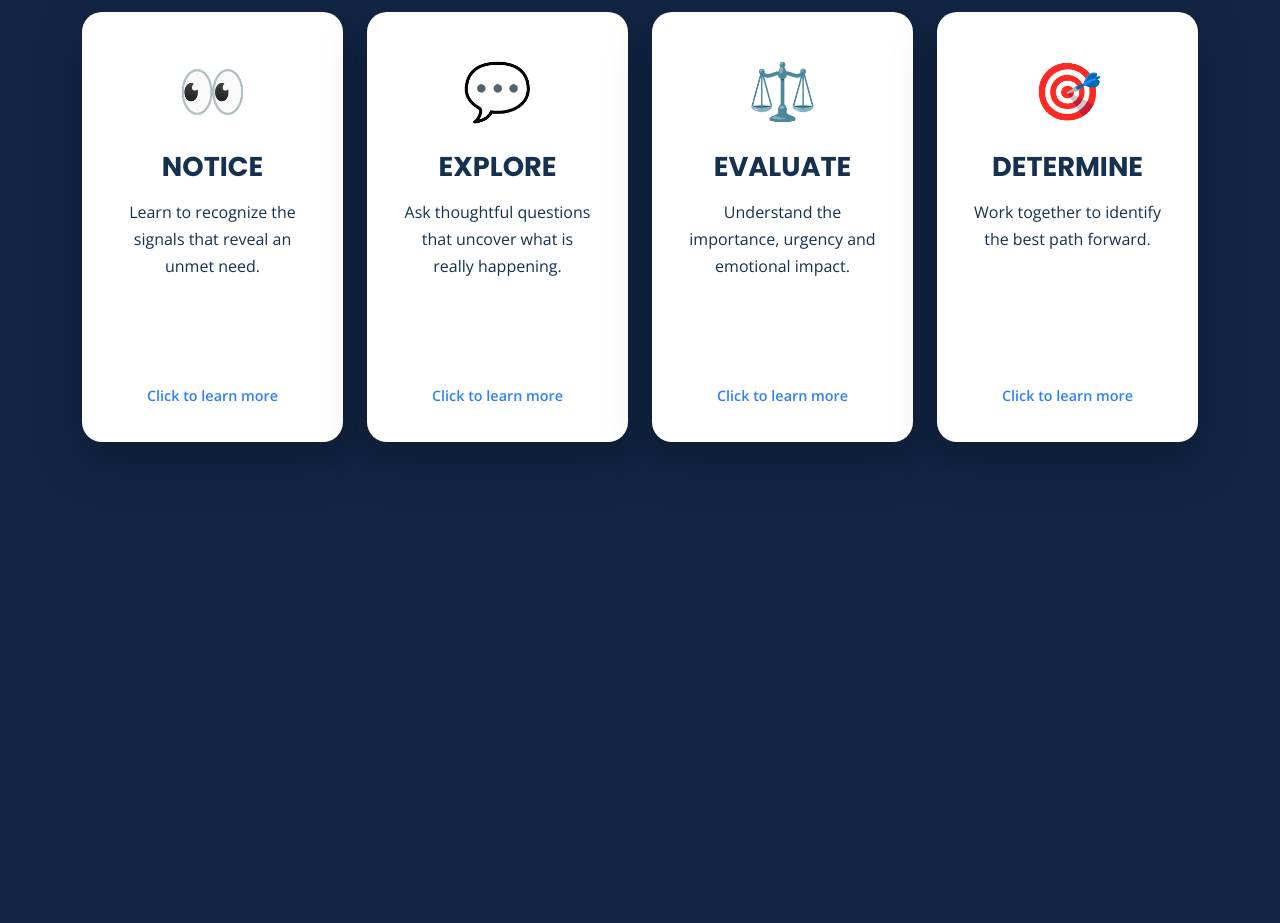
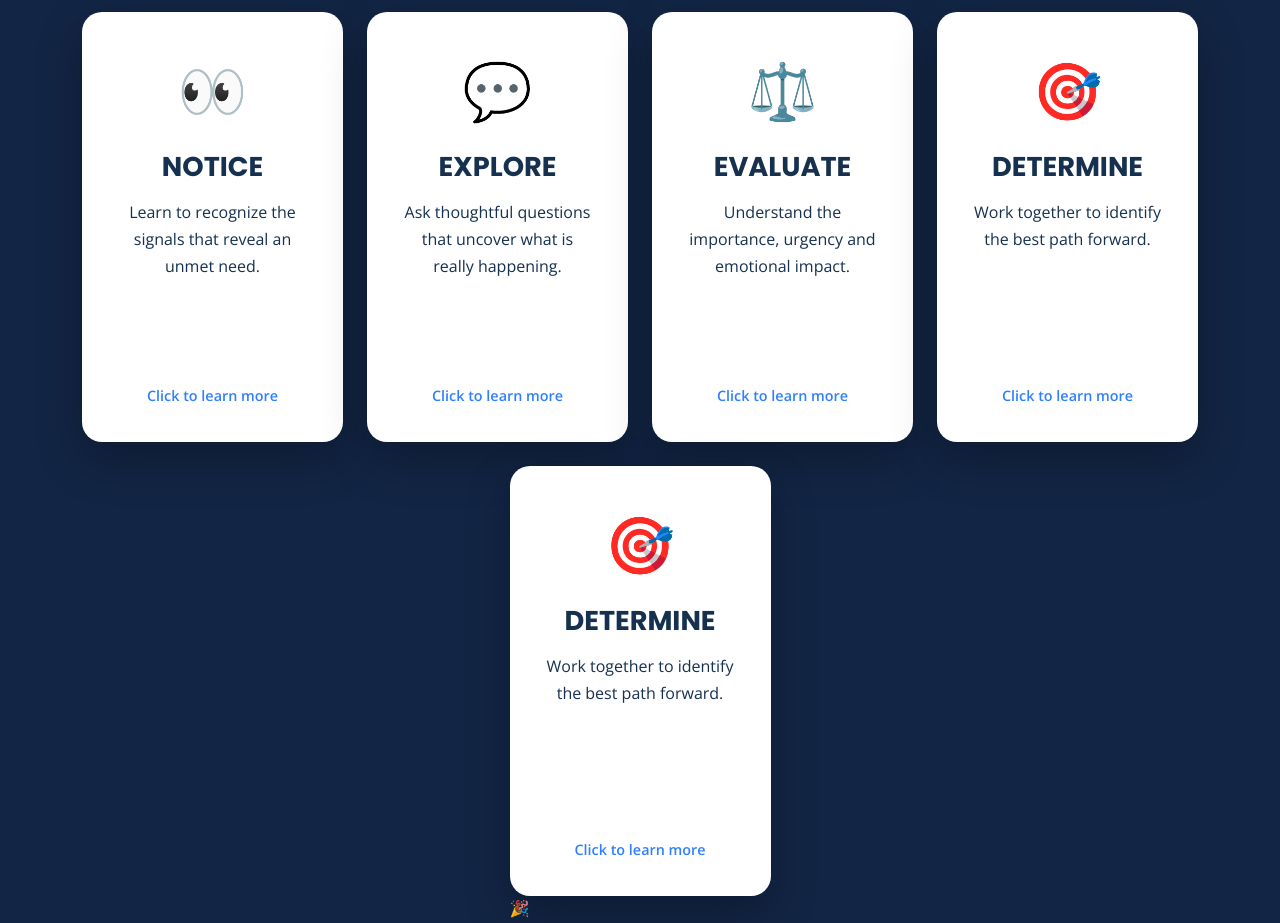
Before and after one commit to kevinyoung84/theneedcycle, a plain HTML site: page index.html in a window 1280 px wide. Shown: the part 1430-2353 px from the top of the page. Drawn offline with nearby package versions, Linux system fonts and the light colour scheme.

Commit message:
Update homepage headline and improve flip card layout

```diff
--- a/index.html
+++ b/index.html
@@ -91,9 +91,9 @@
 
 <h1>
 
-Stop Selling.<br>
+Stop Pitching.<br>
 
-<span>Start Understanding.</span>
+<span>Start Diagnosing.</span>
 
 </h1>
 
@@ -452,11 +452,72 @@ Book a Discovery Session
 
     </div>
 
-        </div> <!-- End row -->
 
-<div id="lesson-complete" class="lesson-complete">
 
-    <div class="completion-icon">
+    <div class="col-md-6 col-xl-3">
+
+        <div class="flip-card" tabindex="0">
+
+            <div class="flip-card-inner">
+
+                <div class="flip-card-front">
+
+                    <div class="need-icon">
+
+                        🎯
+
+                    </div>
+
+                    <h3>DETERMINE</h3>
+
+                    <p>
+
+                        Work together to identify the best path forward.
+
+                    </p>
+
+                    <span class="flip-hint">
+
+                        Click to learn more
+
+                    </span>
+
+                </div>
+
+                <div class="flip-card-back">
+
+                    <h3>DETERMINE</h3>
+
+                    <p class="mini-title">
+
+                        Purpose
+
+                    </p>
+
+                    <p>
+
+                        Agree on meaningful action together.
+
+                    </p>
+
+                    <ul>
+
+                        <li>Choose the best solution</li>
+
+                        <li>Create a plan</li>
+
+                        <li>Remove barriers</li>
+
+                        <li>Commit to action</li>
+
+                    </ul>
+
+                </div>
+
+            </div>
+
+        </div>
+
         🎉
     </div>
 
--- a/styles.css
+++ b/styles.css
@@ -342,6 +342,12 @@ body{
 
     transform:rotateY(180deg);
 
+    justify-content:flex-start;
+
+    align-items:flex-start;
+
+    text-align:left;
+
 }
 
 .need-icon{
@@ -396,43 +402,67 @@ body{
 
     letter-spacing:2px;
 
-    font-size:.8rem;
+    font-size:.75rem;
 
     font-weight:700;
 
     opacity:.8;
 
-    margin-bottom:8px;
+    margin-bottom:4px;
 
 }
 
 .flip-card-back ul{
 
-    text-align:left;
+    margin:12px 0;
 
-    margin:20px 0;
-
-    padding-left:20px;
+    padding-left:18px;
 
 }
 
 .flip-card-back li{
 
-    margin-bottom:10px;
+    margin-bottom:8px;
+
+    line-height:1.5;
 
 }
 
 .quote{
 
-    margin-top:auto;
+    margin-top:12px;
 
     font-style:italic;
+
+    font-size:.95rem;
+
+    line-height:1.4;
 
     opacity:.9;
 
     border-top:1px solid rgba(255,255,255,.3);
 
-    padding-top:18px;
+    padding-top:12px;
+
+}
+
+.flip-card-back::-webkit-scrollbar{
+
+    width:6px;
+
+}
+
+.flip-card-back::-webkit-scrollbar-thumb{
+
+    background:rgba(255,255,255,.35);
+
+    border-radius:10px;
+
+}
+
+.flip-card-back::-webkit-scrollbar-track{
+
+    background:transparent;
 
 }
 
```
